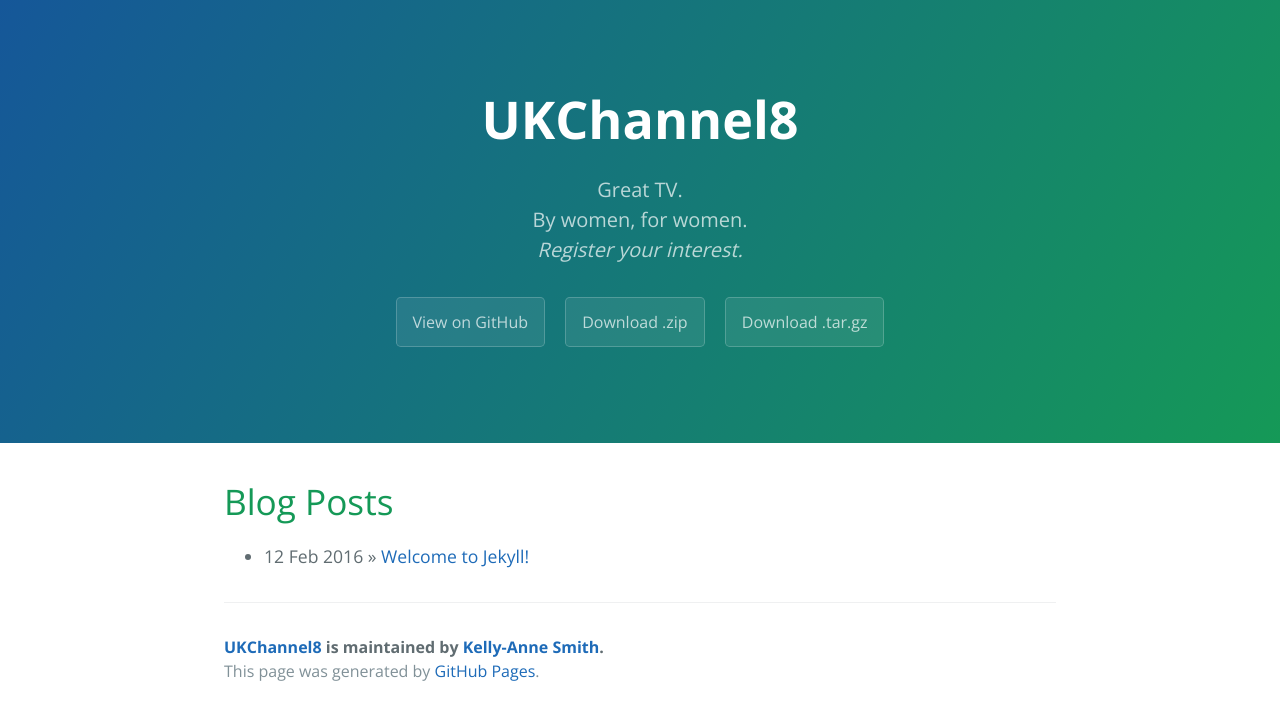
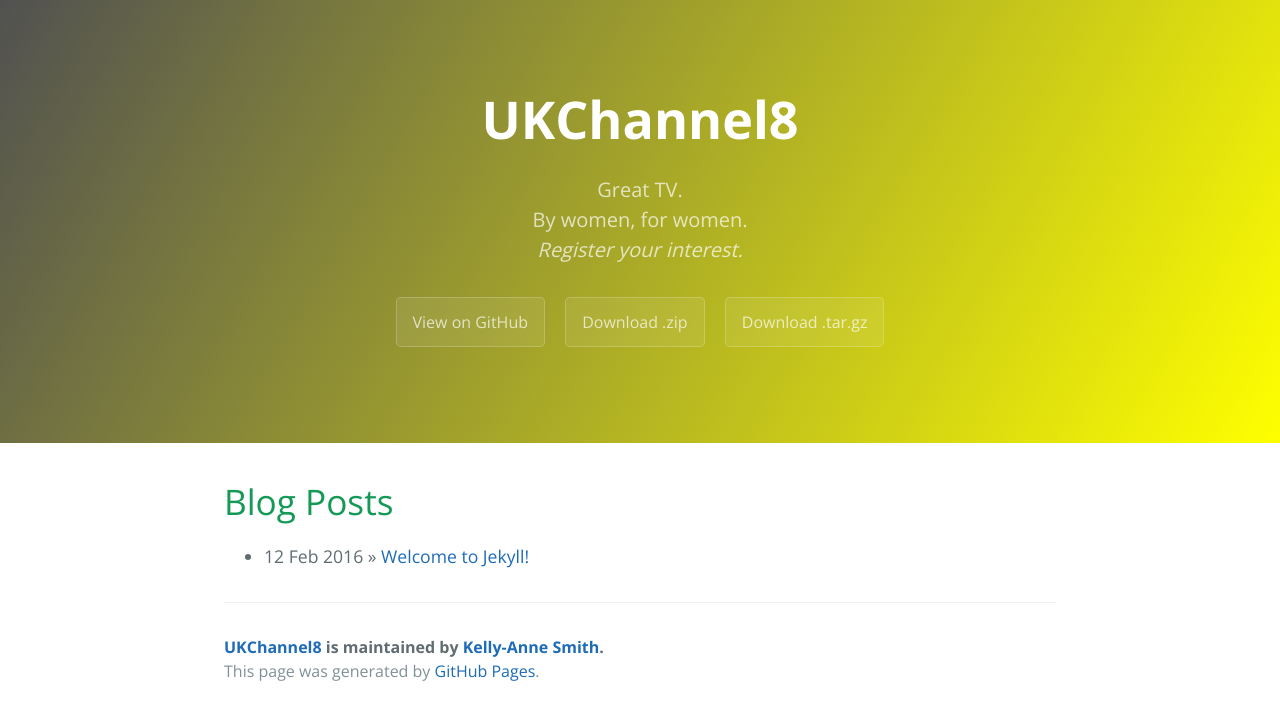
Before and after one commit to UKChannel8/UKChannel8.github.io, a Jekyll site: the page built from index.html, in a window 1280 px wide. Shown: the top 720 px of the page. Built offline with Jekyll 4.4.1, drawn with Linux system fonts in a browser that asks for light colours; the list of posts is cut into pages by our own code.

Commit message:
Update cayman.css

```diff
--- a/css/cayman.css
+++ b/css/cayman.css
@@ -139,7 +139,7 @@
 @media screen and (max-width: 42em) { .btn { display: block; width: 100%; padding: 0.75rem; font-size: 0.9rem; }
   .btn + .btn { margin-top: 1rem; margin-left: 0; } }
 
-.page-header { color: #fff; text-align: center; background-color: #159957; background-image: linear-gradient(120deg, #155799, #159957); }
+.page-header { color: #fff; text-align: center; background-color: #159957; background-image: linear-gradient(120deg, #515151, #ffff00); }
 @media screen and (min-width: 64em) { .page-header { padding: 5rem 6rem; } }
 @media screen and (min-width: 42em) and (max-width: 64em) { .page-header { padding: 3rem 4rem; } }
 @media screen and (max-width: 42em) { .page-header { padding: 2rem 1rem; } }
```
